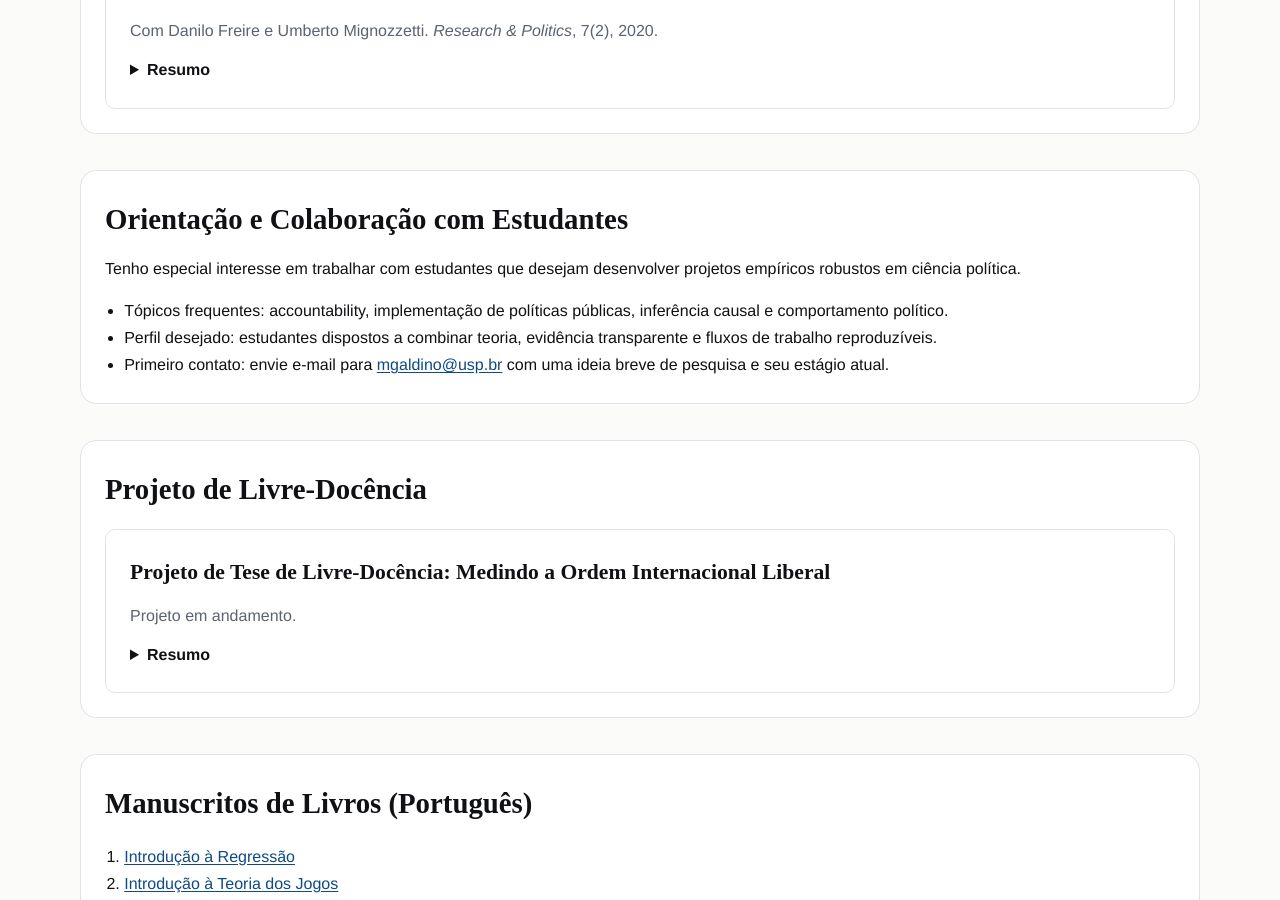
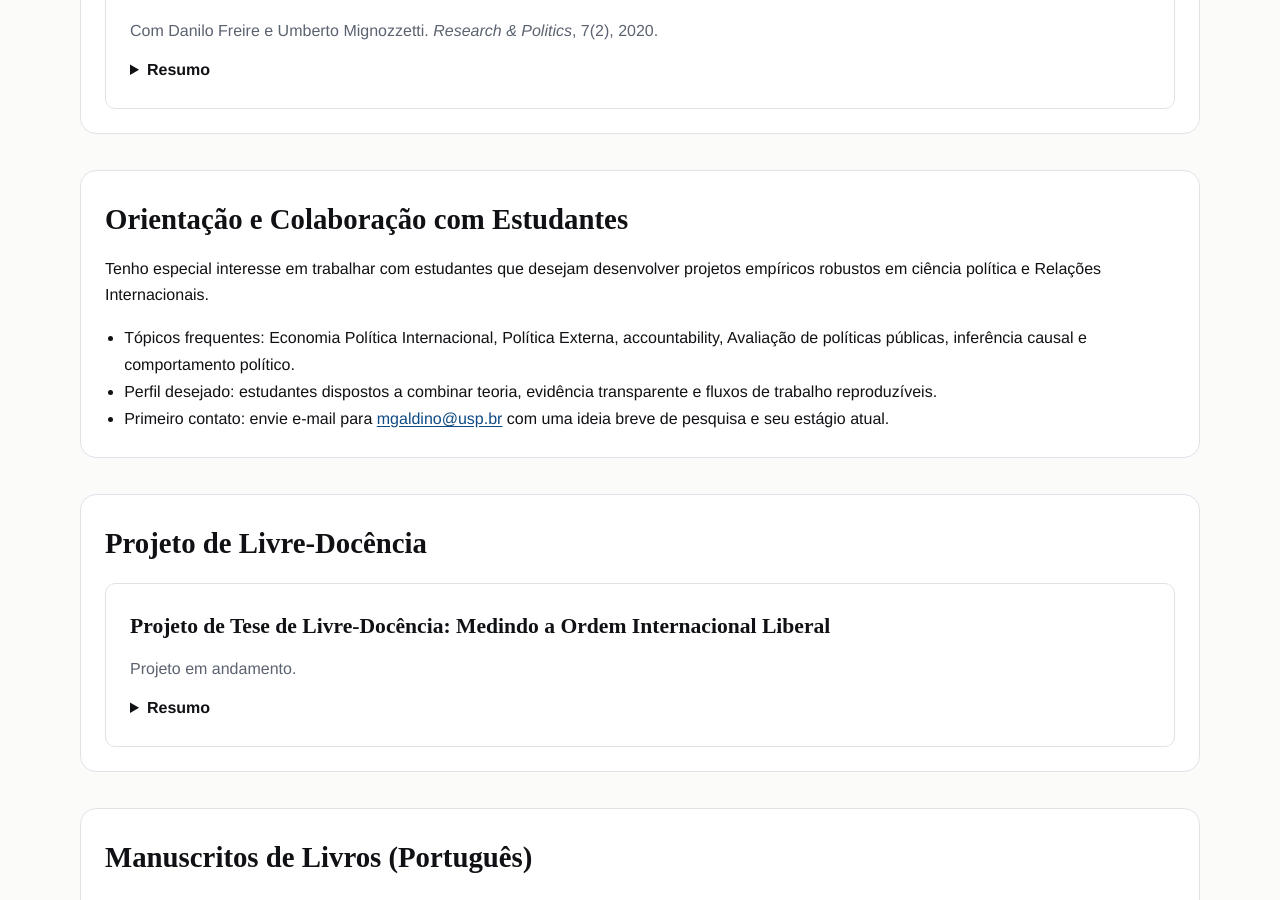
Before and after one commit to mgaldino/mgaldino.github.io, a Jekyll site: the page built from research.md, in a window 1280 px wide and 900 px high, scrolled down 2256 px. Built offline with Jekyll 4.4.1, drawn with Linux system fonts in a browser that asks for light colours.

Commit message:
Update PT student collaboration topics to match research agenda
Co-Authored-By: Claude Opus 4.6 <noreply@anthropic.com>

```diff
--- a/research.md
+++ b/research.md
@@ -106,9 +106,9 @@ description: Working papers e publicações de Manoel Galdino.
 
 <section class="section-block" aria-labelledby="student-collaboration">
   <h2 id="student-collaboration">Orientação e Colaboração com Estudantes</h2>
-  <p>Tenho especial interesse em trabalhar com estudantes que desejam desenvolver projetos empíricos robustos em ciência política.</p>
+  <p>Tenho especial interesse em trabalhar com estudantes que desejam desenvolver projetos empíricos robustos em ciência política e Relações Internacionais.</p>
   <ul class="contact-list">
-    <li>Tópicos frequentes: accountability, implementação de políticas públicas, inferência causal e comportamento político.</li>
+    <li>Tópicos frequentes: Economia Política Internacional, Política Externa, accountability, Avaliação de políticas públicas, inferência causal e comportamento político.</li>
     <li>Perfil desejado: estudantes dispostos a combinar teoria, evidência transparente e fluxos de trabalho reproduzíveis.</li>
     <li>Primeiro contato: envie e-mail para <a href="mailto:{{ site.email }}">{{ site.email }}</a> com uma ideia breve de pesquisa e seu estágio atual.</li>
   </ul>
```
